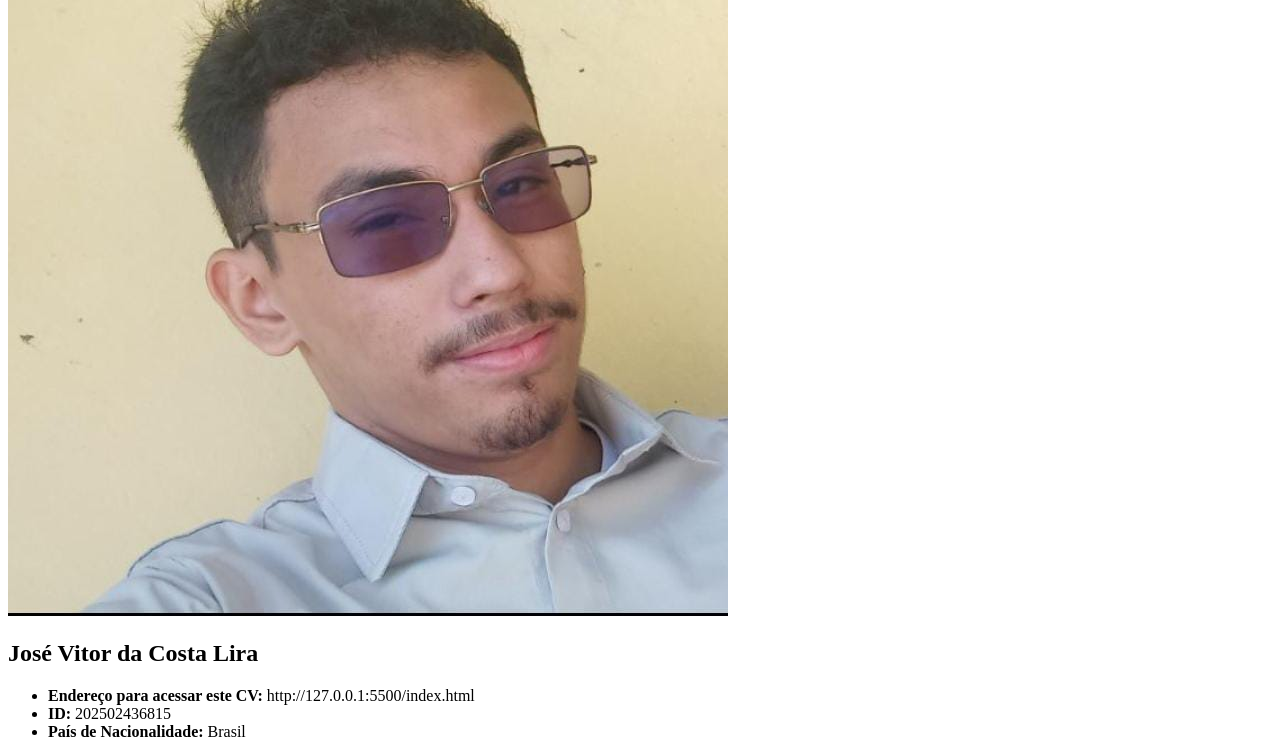
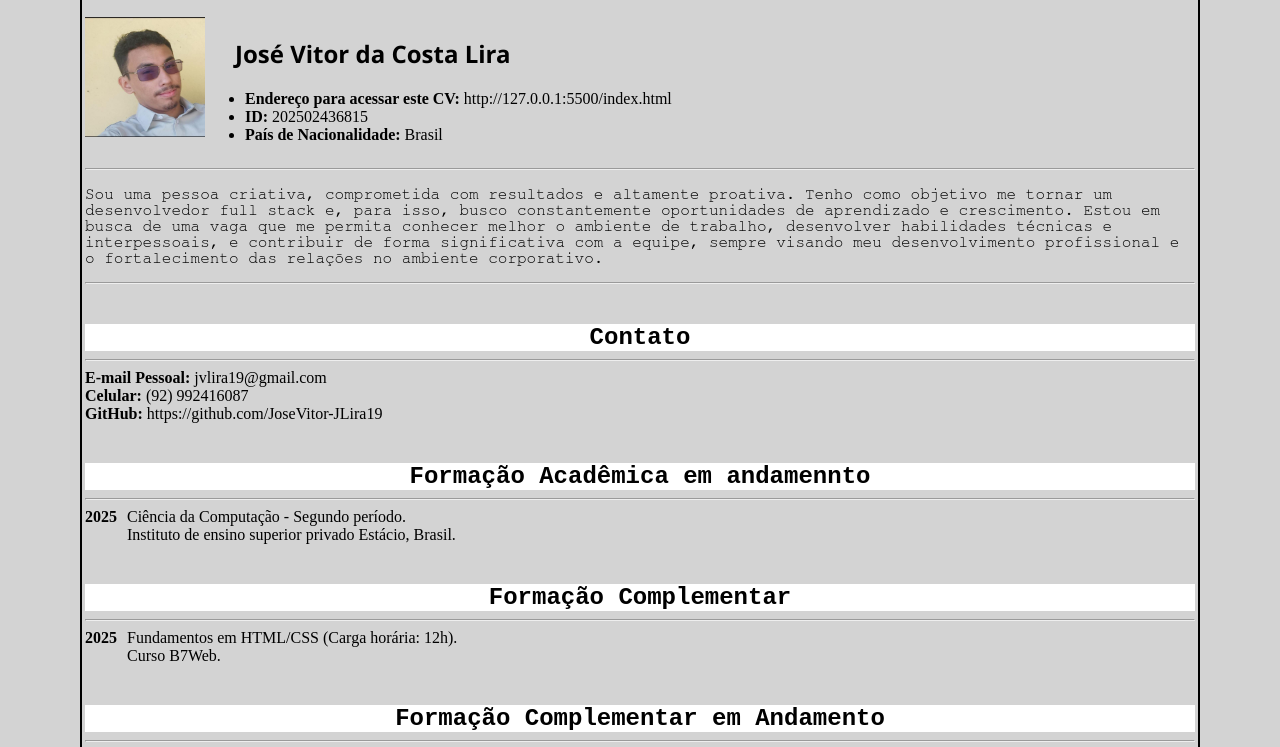
Before and after one commit to JoseVitor-JLira19/curriculo, a plain HTML site: page index.html in a window 1280 px wide. Shown: the part 192-939 px from the top of the page. Drawn offline with Linux system fonts and the light colour scheme.

Commit message:
Update index.html

```diff
--- a/index.html
+++ b/index.html
@@ -5,7 +5,7 @@
     <meta name="viewport" content="width=device-width, initial-scale=1.0">
     <title>Currículo</title>
 
-    <link rel="stylesheet" href="estilização.css">
+    <link rel="stylesheet" href="estilo.css">
     <link rel="icon" href="/imagem/favicon_io/favicon-32x32.png">
 
 </head>
```
